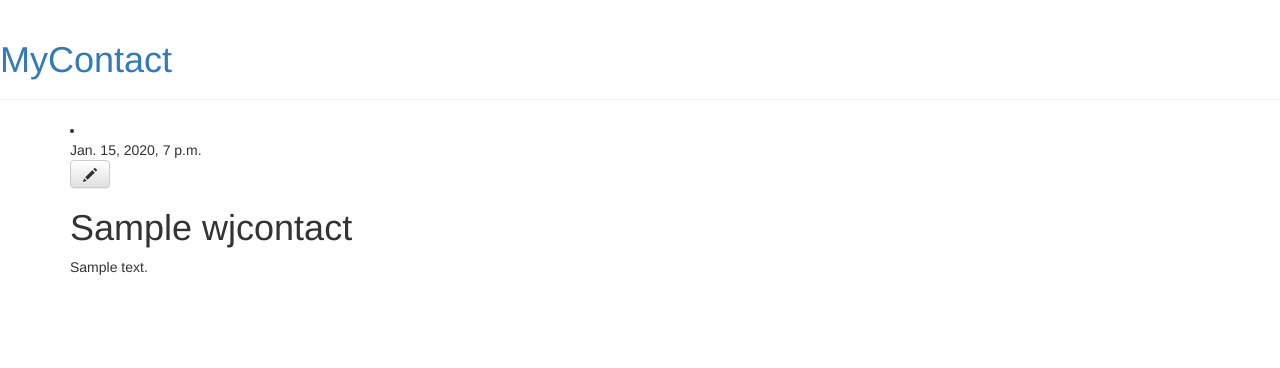
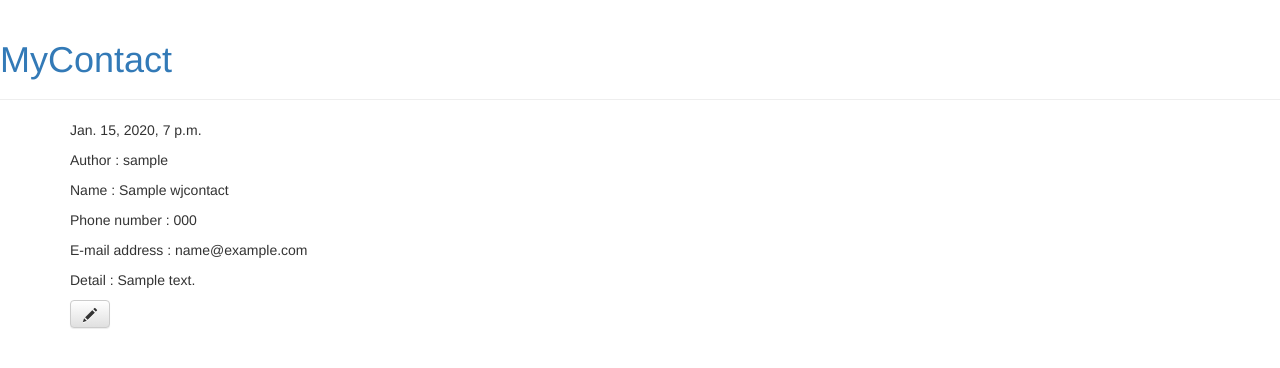
Before and after one commit to Jang-Woo-Jin/Jangogirls_Tuto, a Django app: page /wjcontact/1/ in a window 1280 px wide. Shown: the top 368 px of the page. Run offline with Django 3.2, Linux system fonts and the light colour scheme; tables that the repository leaves empty hold one stand-in row (values such as "Sample post"); some libraries are stand-ins or nearby versions.

Commit message:
make edit and delete function

```diff
--- a/jangogirlsTuto/wjcontact/templates/wjcontact/base.html
+++ b/jangogirlsTuto/wjcontact/templates/wjcontact/base.html
@@ -5,11 +5,11 @@
         <link rel="stylesheet" href="//maxcdn.bootstrapcdn.com/bootstrap/3.2.0/css/bootstrap.min.css">
         <link rel="stylesheet" href="//maxcdn.bootstrapcdn.com/bootstrap/3.2.0/css/bootstrap-theme.min.css">
         <link href="//fonts.googleapis.com/css?family=Lobster&subset=latin,latin-ext" rel="stylesheet" type="text/css">
-        <link rel="stylesheet" href="{% static 'css/wjcontact.css' %}">
+        <link rel="stylesheet" href="{% static 'css/wjcontact.css' %}?ver=2">
     </head>
     <body>
         <div class="page-header">
-            <h1><a href="/">MyContact</a></h1>
+            <h1><a href="/wjcontact/">MyContact</a></h1>
         </div>
         <div class="content container">
         {% block content%}
--- a/jangogirlsTuto/wjcontact/templates/wjcontact/contact_detail.html
+++ b/jangogirlsTuto/wjcontact/templates/wjcontact/contact_detail.html
@@ -1,14 +1,17 @@
 {% extends 'wjcontact/base.html' %}
 
 {% block content %}
-    <li class="contact">
+    <div class="contact">
+        <div>
         {% if contact.created_date %}
-            <div class="date">
-                {{ contact.created_date }}
-            </div>
+            <p class="date">{{ contact.created_date }}</p>
         {% endif %}
-        <a class="btn btn-default" href="{% url 'wjcontact_edit' pk=contact.pk %}"><span class="glyphicon glyphicon-pencil"></span></a>
-        <h1>{{ contact.name }}</h1>
-        <p>{{ contact.detail|linebreaksbr }}</p>
-    </li>
+        </div>
+        <p>Author : {{ contact.author }}</p>
+        <p>Name : {{ contact.name }}</p>
+        <p>Phone number : {{contact.phone_number}}</p>
+        <p>E-mail address : {{contact.e_mail_address}}</p>
+        <p>Detail : {{ contact.detail|linebreaksbr }}</p>
+        <a class="edit btn btn-default" href="{% url 'wjcontact_edit' pk=contact.pk %}"><span class="glyphicon glyphicon-pencil"></span></a>
+    </div>
 {% endblock %}
--- a/jangogirlsTuto/wjcontact/urls.py
+++ b/jangogirlsTuto/wjcontact/urls.py
@@ -6,5 +6,5 @@ urlpatterns = [
     url(r'^wjcontact/(?P<pk>\d+)/$', views.contact_detail, name='wjcontact_detail'),
     url(r'^wjcontact/new/$', views.contact_new, name='wjcontact_new'),
     url(r'^wjcontact/(?P<pk>\d+)/contact/$', views.contact_edit, name='wjcontact_edit'),
-    url(r'$', views.contact_list, name='wjcontact_list'),
+    url(r'^wjcontact/delete/(?P<pk>\d+)/$', views.contact_delete, name='wjcontact_delete'),
 ]
--- a/jangogirlsTuto/wjcontact/views.py
+++ b/jangogirlsTuto/wjcontact/views.py
@@ -19,7 +19,7 @@ def contact_new(request):
         form = ContactForm(request.POST)
         if form.is_valid():
             contact = form.save(commit=False)
-            contact.name = request.user
+            contact.author = request.user
             contact.created_date = timezone.now()
             contact.save()
             return redirect('wjcontact_detail', pk=contact.pk)
@@ -30,7 +30,7 @@ def contact_new(request):
 def contact_edit(request, pk):
     contact = get_object_or_404(WJContact, pk=pk)
     if request.method == "POST":
-        form = ContactForm(instance=contact)
+        form = ContactForm(request.POST, instance=contact)
         if form.is_valid():
             contact = form.save(commit=False)
             contact.author = request.user
@@ -39,4 +39,9 @@ def contact_edit(request, pk):
             return redirect('wjcontact_detail', pk=contact.pk)
     else:
         form = ContactForm(instance=contact)
-    return render(request, 'wjcontact/contact_list.html', {'form': form})
+    return render(request, 'wjcontact/contact_edit.html', {'form': form})
+
+def contact_delete(request, pk):
+    contact = get_object_or_404(WJContact, pk=pk)
+    contact.delete()
+    return redirect('wjcontact_list')
```
Also changed, not shown: jangogirlsTuto/wjcontact/templates/wjcontact/contact_list.html (+7 -3 lines).
